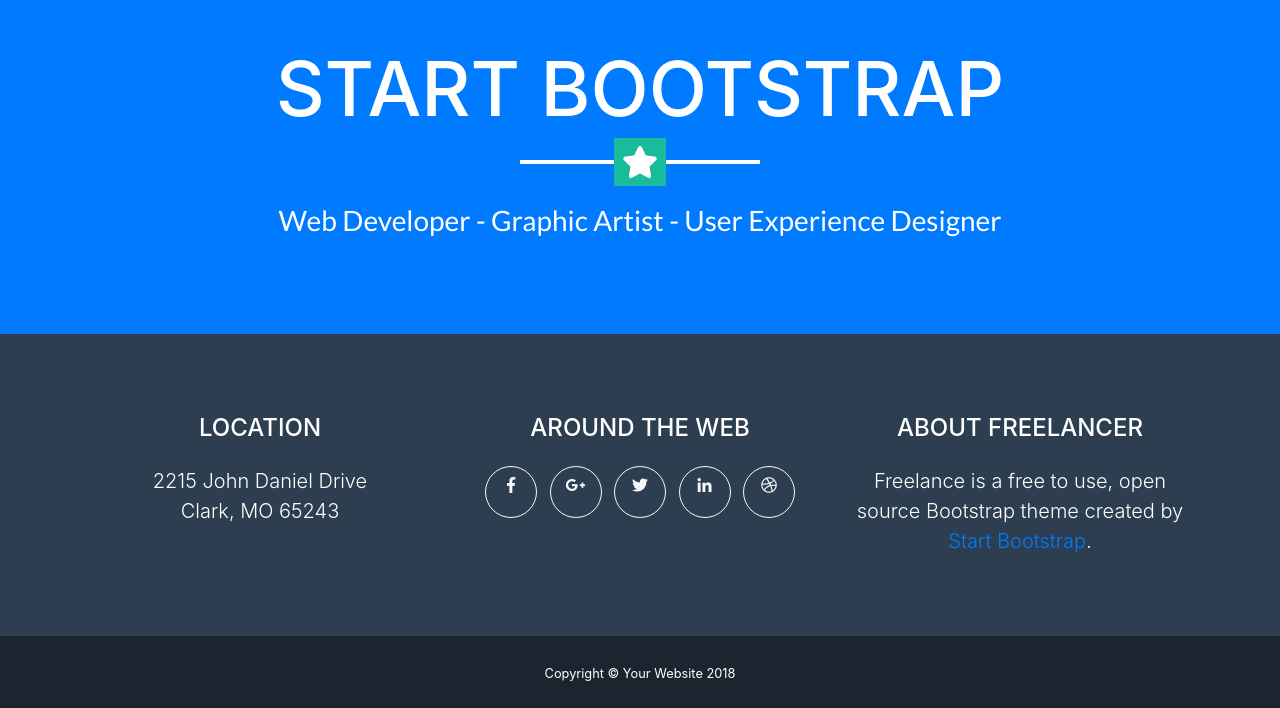
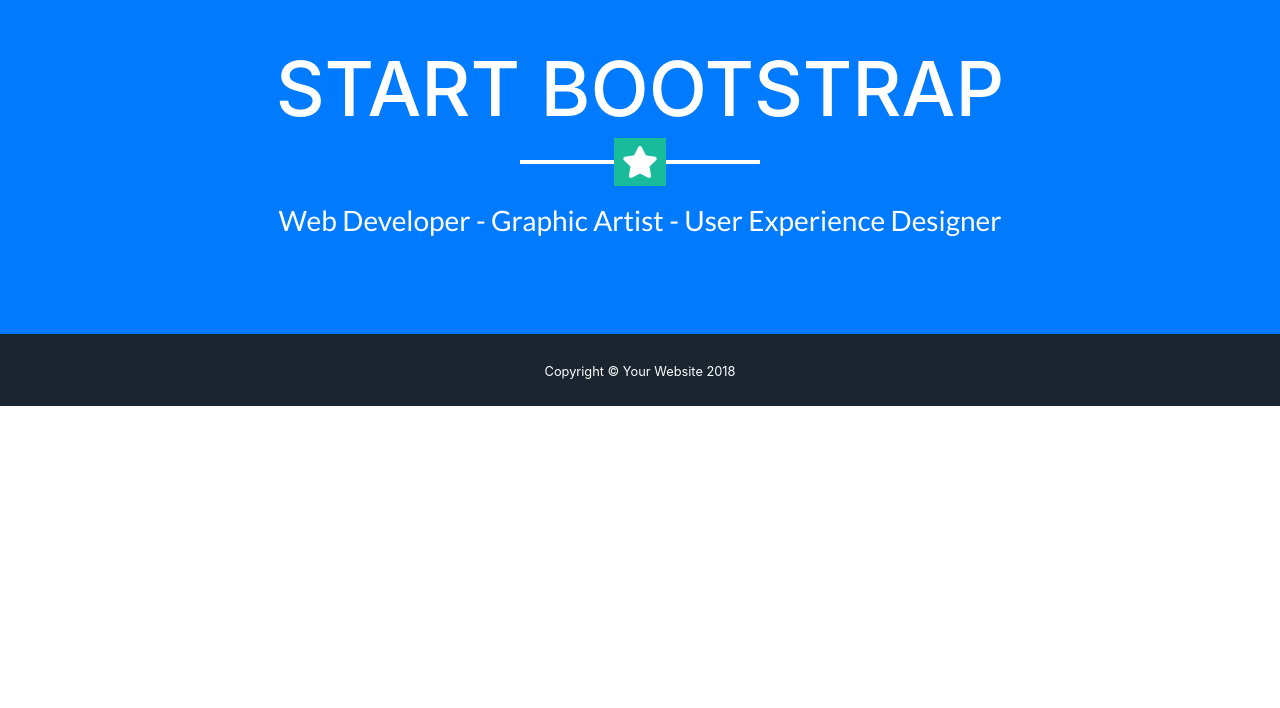
Before and after one commit to GeniusW0n/PrivacyPolicy, a website with bundled scripts: page index.html in a window 1280 px wide. Shown: the part 146-854 px from the top of the page. After the commit the page ends 800 px from the top, so only its background shows below. Built offline with nearby package versions, Linux system fonts and the light colour scheme.

Commit message:
[deleted] Footer 영역 삭제

```diff
--- a/index.html
+++ b/index.html
@@ -41,53 +41,8 @@
 
 
 
-    <!-- Footer -->
-    <footer class="footer text-center">
-      <div class="container">
-        <div class="row">
-          <div class="col-md-4 mb-5 mb-lg-0">
-            <h4 class="text-uppercase mb-4">Location</h4>
-            <p class="lead mb-0">2215 John Daniel Drive
-              <br>Clark, MO 65243</p>
-          </div>
-          <div class="col-md-4 mb-5 mb-lg-0">
-            <h4 class="text-uppercase mb-4">Around the Web</h4>
-            <ul class="list-inline mb-0">
-              <li class="list-inline-item">
-                <a class="btn btn-outline-light btn-social text-center rounded-circle" href="#">
-                  <i class="fab fa-fw fa-facebook-f"></i>
-                </a>
-              </li>
-              <li class="list-inline-item">
-                <a class="btn btn-outline-light btn-social text-center rounded-circle" href="#">
-                  <i class="fab fa-fw fa-google-plus-g"></i>
-                </a>
-              </li>
-              <li class="list-inline-item">
-                <a class="btn btn-outline-light btn-social text-center rounded-circle" href="#">
-                  <i class="fab fa-fw fa-twitter"></i>
-                </a>
-              </li>
-              <li class="list-inline-item">
-                <a class="btn btn-outline-light btn-social text-center rounded-circle" href="#">
-                  <i class="fab fa-fw fa-linkedin-in"></i>
-                </a>
-              </li>
-              <li class="list-inline-item">
-                <a class="btn btn-outline-light btn-social text-center rounded-circle" href="#">
-                  <i class="fab fa-fw fa-dribbble"></i>
-                </a>
-              </li>
-            </ul>
-          </div>
-          <div class="col-md-4">
-            <h4 class="text-uppercase mb-4">About Freelancer</h4>
-            <p class="lead mb-0">Freelance is a free to use, open source Bootstrap theme created by
-              <a href="http://startbootstrap.com">Start Bootstrap</a>.</p>
-          </div>
-        </div>
-      </div>
-    </footer>
+
+
 
     <div class="copyright py-4 text-center text-white">
       <div class="container">
```
